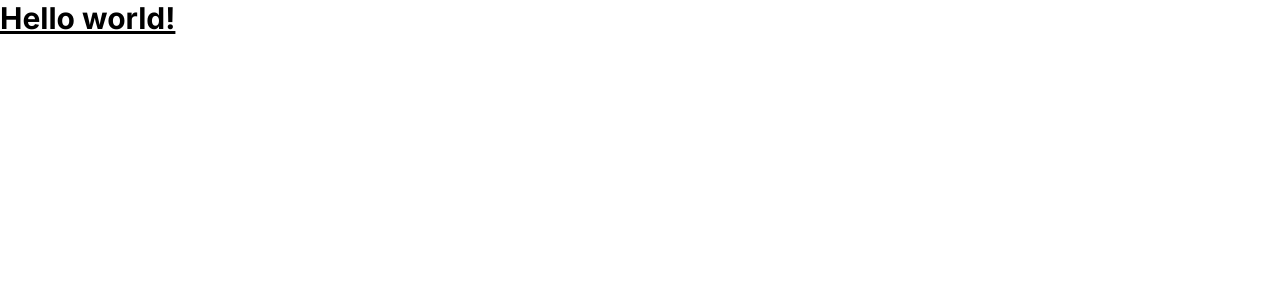
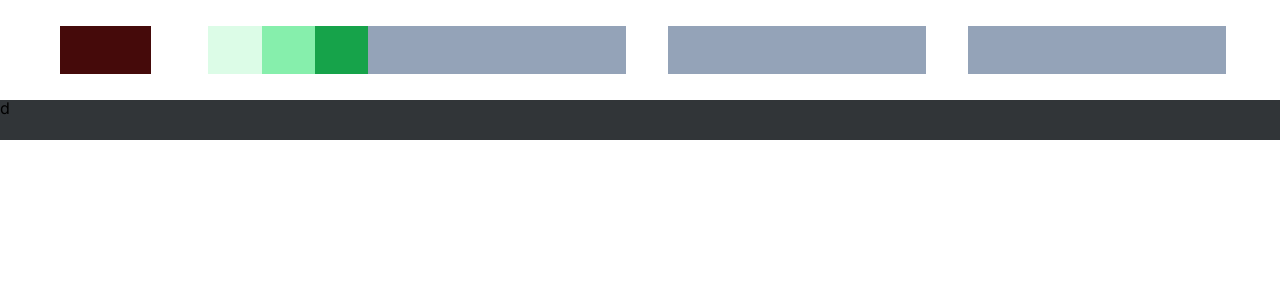
Before and after one commit to ShihYuChang/STYLiSH, a Next.js app: page / in a window 1280 px wide. Shown: the top 300 px of the page. Built offline with nearby package versions, Linux system fonts and the light colour scheme.

Commit message:
feat: Adding basic header layout

```diff
--- a/src/app/components/Header/index.tsx
+++ b/src/app/components/Header/index.tsx
@@ -1,5 +1,22 @@
 import React from 'react';
 
 export default function Header() {
-  return <h1 className='text-3xl font-bold underline'>Hello world!</h1>;
+  return (
+    <div className='w-full'>
+      <div className='box-border h-100 flex justify-between item-center pl-60 pr-54 py-26'>
+        <div className='w-258 h-full bg-red-950 mr-57'></div>
+        <div className='flex justify-between h-full w-450 mr-auto'>
+          <div className='w-full bg-green-100'></div>
+          <div className='w-full bg-green-300'></div>
+          <div className='w-full bg-green-600'></div>
+        </div>
+        <div className='flex h-full gap-42'>
+          <div className='w-258 bg-slate-400'></div>
+          <div className='w-258 bg-slate-400'></div>
+          <div className='w-258 bg-slate-400'></div>
+        </div>
+      </div>
+      <div className='h-40 bg-custom-gray'>d</div>
+    </div>
+  );
 }
--- a/tailwind.config.js
+++ b/tailwind.config.js
@@ -7,6 +7,25 @@ module.exports = {
   ],
   theme: {
     extend: {
+      width: { 258: '258px', 450: '450px' },
+      height: {
+        100: '100px',
+        40: '40px',
+      },
+      colors: {
+        'custom-gray': '#313538',
+      },
+      padding: {
+        60: '60px',
+        54: '54px',
+        26: '26px',
+      },
+      margin: {
+        57: '57px',
+      },
+      gap: {
+        42: '42px',
+      },
       backgroundImage: {
         'gradient-radial': 'radial-gradient(var(--tw-gradient-stops))',
         'gradient-conic':
@@ -15,4 +34,4 @@ module.exports = {
     },
   },
   plugins: [],
-}
+};
```
